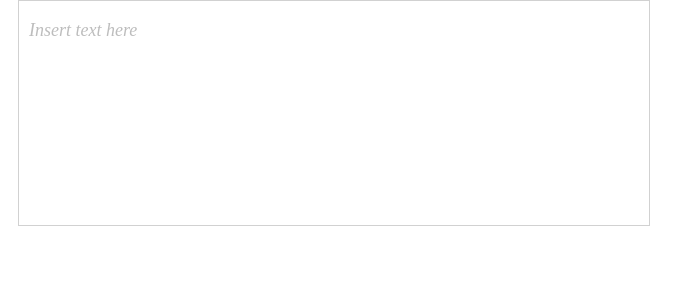
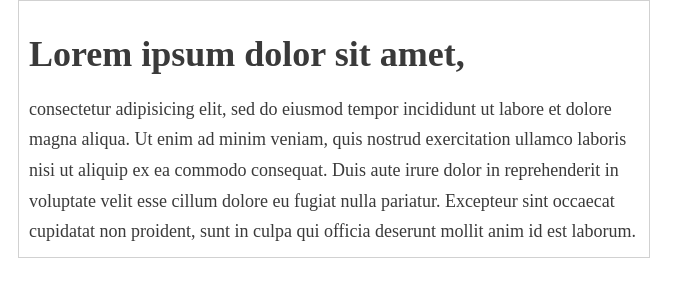
Before and after one commit to arryanggaputra/Mokki-Editor, a plain HTML site: page index.html in a window 1280 px wide. Shown: the part 71-368 px from the top of the page, without its empty margins (0-695 px from the left). Drawn offline with Linux system fonts and the light colour scheme.

Commit message:
Fixed bug for default text

```diff
--- a/index.html
+++ b/index.html
@@ -21,7 +21,14 @@
 <body>
 	<div class="latihanGUe">
 		<div class="mokkiEditor damnEditor">
-			<textarea id="mokkiTextEmbed" placeholder="Insert text here"></textarea>
+			<textarea id="mokkiTextEmbed" placeholder="Insert text here">
+				<h1>Lorem ipsum dolor sit amet,</h1> consectetur adipisicing elit, sed do eiusmod
+				tempor incididunt ut labore et dolore magna aliqua. Ut enim ad minim veniam,
+				quis nostrud exercitation ullamco laboris nisi ut aliquip ex ea commodo
+				consequat. Duis aute irure dolor in reprehenderit in voluptate velit esse
+				cillum dolore eu fugiat nulla pariatur. Excepteur sint occaecat cupidatat non
+				proident, sunt in culpa qui officia deserunt mollit anim id est laborum.
+			</textarea>
 		</div>
 	</div>
 </body>
--- a/mokki_asset/mokki_js/core.js
+++ b/mokki_asset/mokki_js/core.js
@@ -7,7 +7,8 @@ Mokki = {
         document.execCommand('defaultParagraphSeparator', false, 'p');
         MokkiObject.embedArea       = $(mokkiElement).find('#mokkiTextEmbed');
         MokkiObject.placeholder     = (undefined !== MokkiObject.embedArea.attr('placeholder')) ? '<span class="MokkiPlaceholder">'+MokkiObject.embedArea.attr('placeholder')+'</span>' : '';
-        $(MokkiObject.embedArea).before('<div id="mokkiTextPreview" contenteditable="true" spellcheck="false">'+MokkiObject.placeholder+'</div>').hide();
+        var defaultText = (MokkiObject.embedArea.text() !== '' ) ? MokkiObject.embedArea.text() : MokkiObject.placeholder ;
+        $(MokkiObject.embedArea).before('<div id="mokkiTextPreview" contenteditable="true" spellcheck="false">'+defaultText+'</div>').hide();
         MokkiObject.previewArea     = $(mokkiElement+' #mokkiTextPreview');
         $(MokkiObject.previewArea).before('<div class="mokkiButtonBar" id="mokkiButtonBar"></div>');
         MokkiObject.buttonBar       = $(mokkiElement+' #mokkiButtonBar');
```
